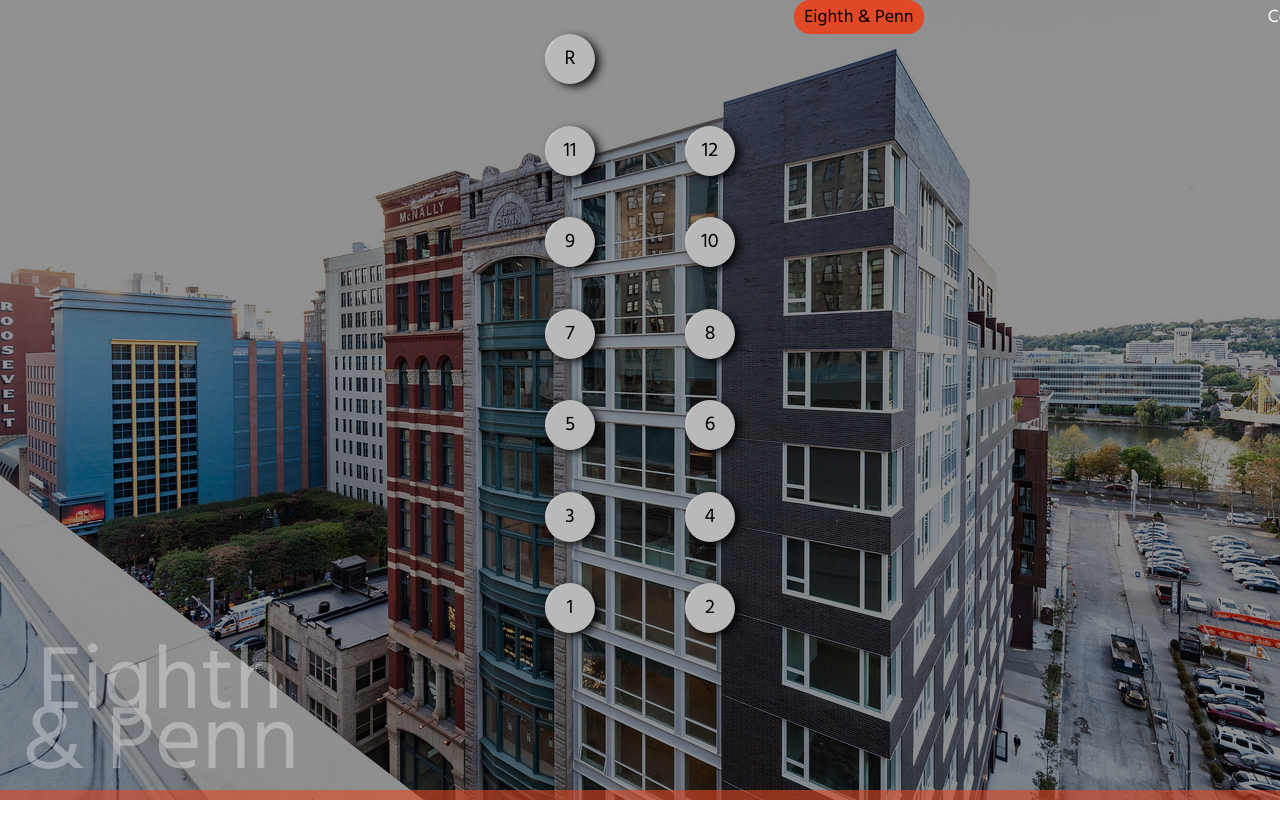
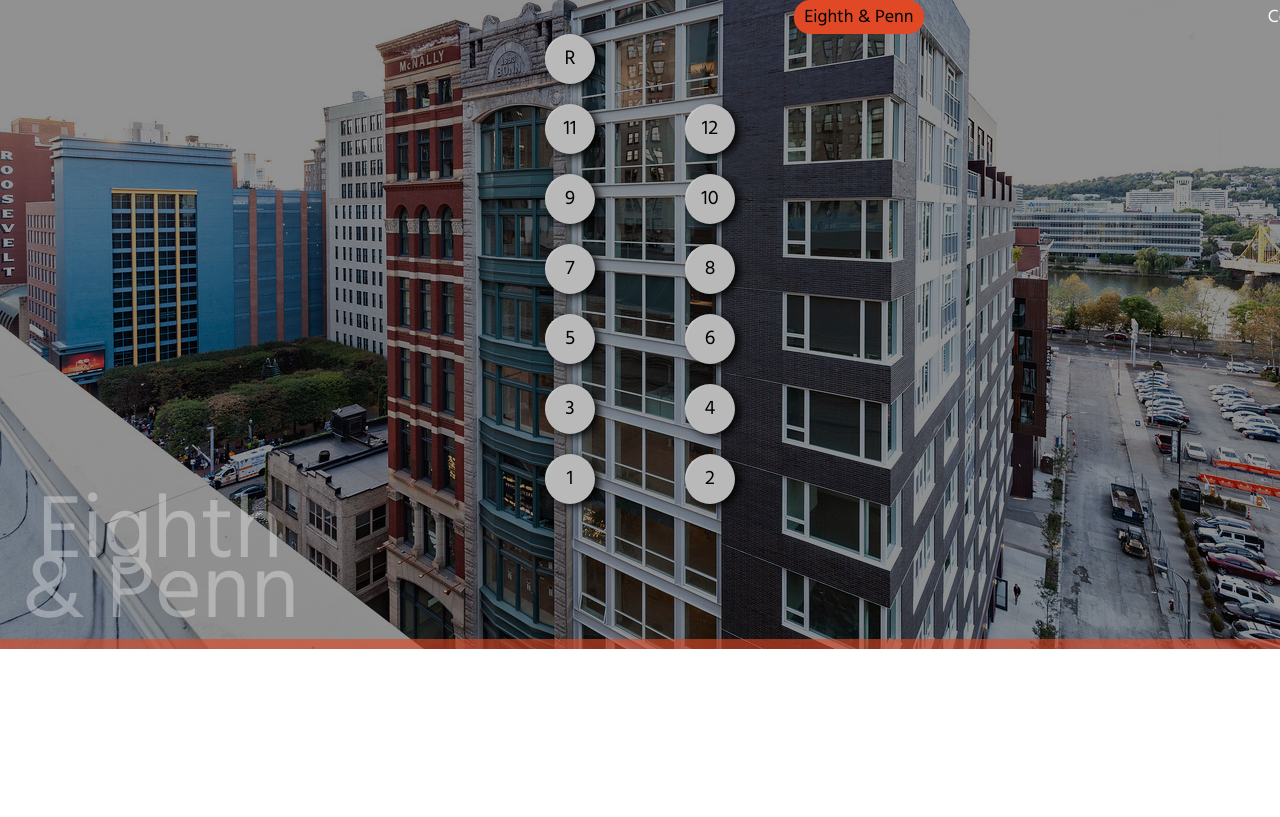
Before and after one commit to scottBowles/work-in-an-elevator, a React (Vite) app: page / in a window 1280 px wide. Shown: the top 817 px of the page. Built offline with nearby package versions, Linux system fonts and the light colour scheme.

Commit message:
Change 100vh to 100% in css

```diff
--- a/src/styles/styles.css
+++ b/src/styles/styles.css
@@ -6,8 +6,9 @@
   font-family: "Hind", sans-serif;
 }
 
-html {
-  height: -webkit-fill-available;
+html,
+body {
+  height: 100%;
 }
 
 * {
@@ -25,7 +26,7 @@ button {
 }
 
 #container {
-  height: 100vh;
+  height: 100%;
   display: flex;
   flex-direction: column;
   align-items: center;
@@ -58,7 +59,6 @@ nav ul {
 }
 
 nav li {
-
   display: flex;
   flex-direction: row;
   justify-content: space-evenly;
@@ -113,7 +113,7 @@ main {
   width: var(--dimension);
   height: var(--dimension);
   border-radius: 0;
-  background-color: #CDCFD0;
+  background-color: #cdcfd0;
   box-shadow: inset 0 0 2px 1px white, 0 0 0 1px white;
 }
 
```
